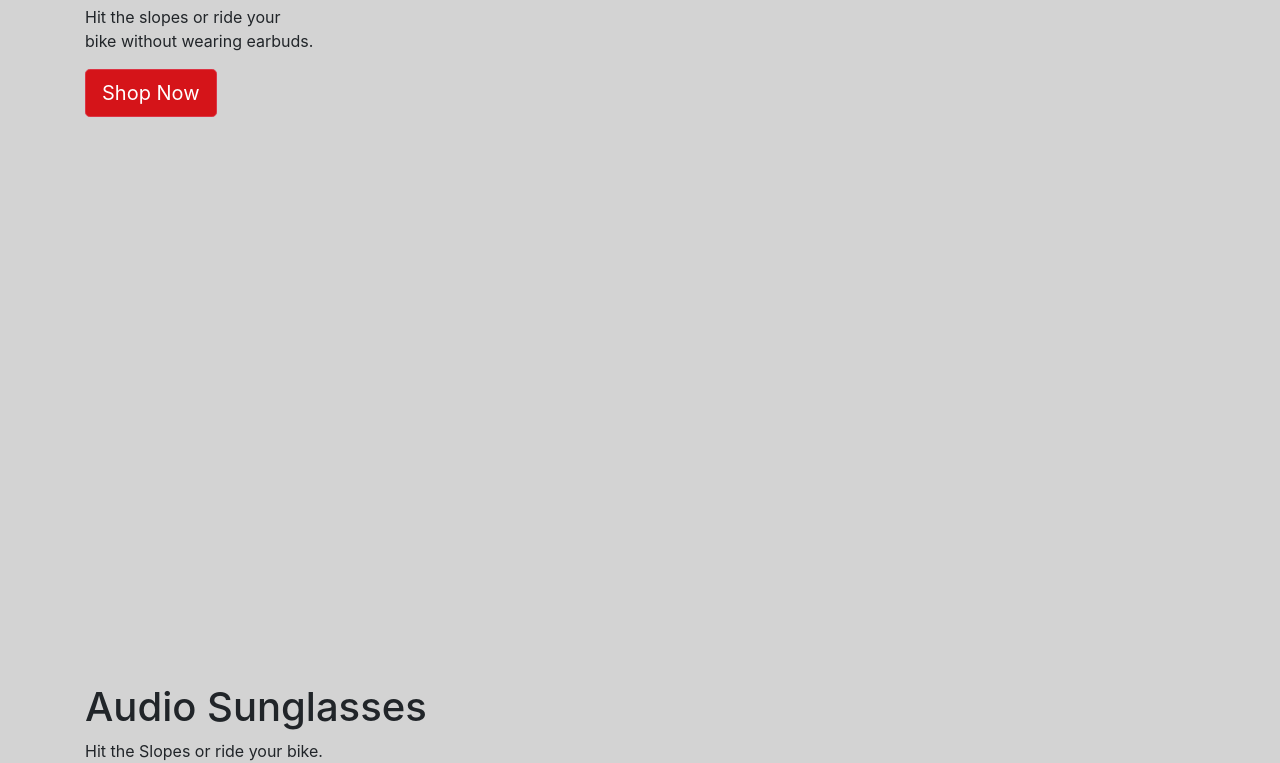
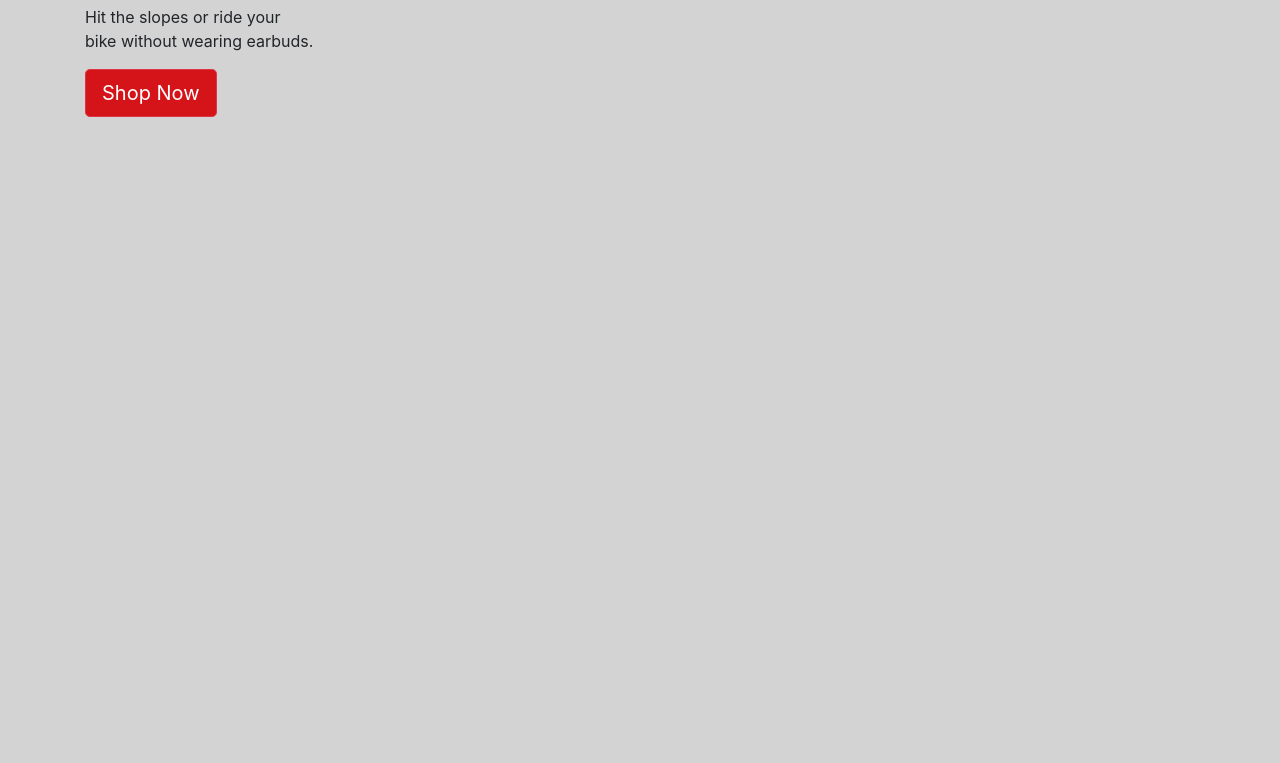
Before and after one commit to mollycover/cool-shades, a plain HTML site: page index.html in a window 1280 px wide. Shown: the part 117-880 px from the top of the page. After the commit the page ends 800 px from the top, so only its background shows below. Drawn offline with nearby package versions, Linux system fonts and the light colour scheme.

Commit message:
fix dup text

```diff
--- a/index.html
+++ b/index.html
@@ -60,15 +60,6 @@
 
 
 
-
-
-
-
-    <div class="container">
-      <h1>Audio Sunglasses</h1>
-      <p>Hit the Slopes or ride your bike.</p>
-    </div>
-
 </div>
     <!-- Optional JavaScript -->
     <!-- jQuery first, then Popper.js, then Bootstrap JS -->
```
